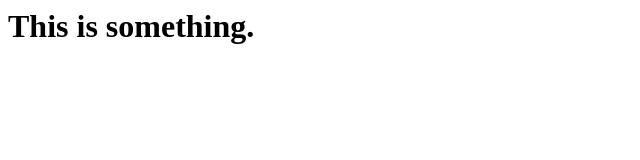
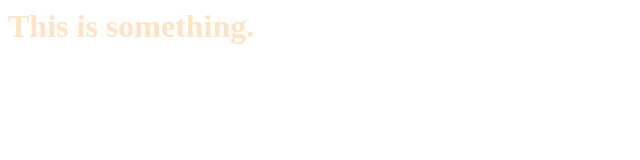
Before and after one commit to alexnemet/To-Do-App, a plain HTML site: page index.html in a window 1280 px wide. Shown: the whole page, without its empty margins (0-640 px from the left). Drawn offline with Linux system fonts and the light colour scheme.

Commit message:
Adds some styling to the page

```diff
--- /dev/null
+++ b/index.css
@@ -0,0 +1,3 @@
+h1 {
+    color:bisque;
+}
--- a/index.html
+++ b/index.html
@@ -2,6 +2,7 @@
 <head>
     <meta charset="UTF-8">
     <meta name="viewport" content="width=device-width, initial-scale=1.0">
+    <link rel="stylesheet" href="./index.css">
     <title>Document</title>
 </head>
 <body>
```
